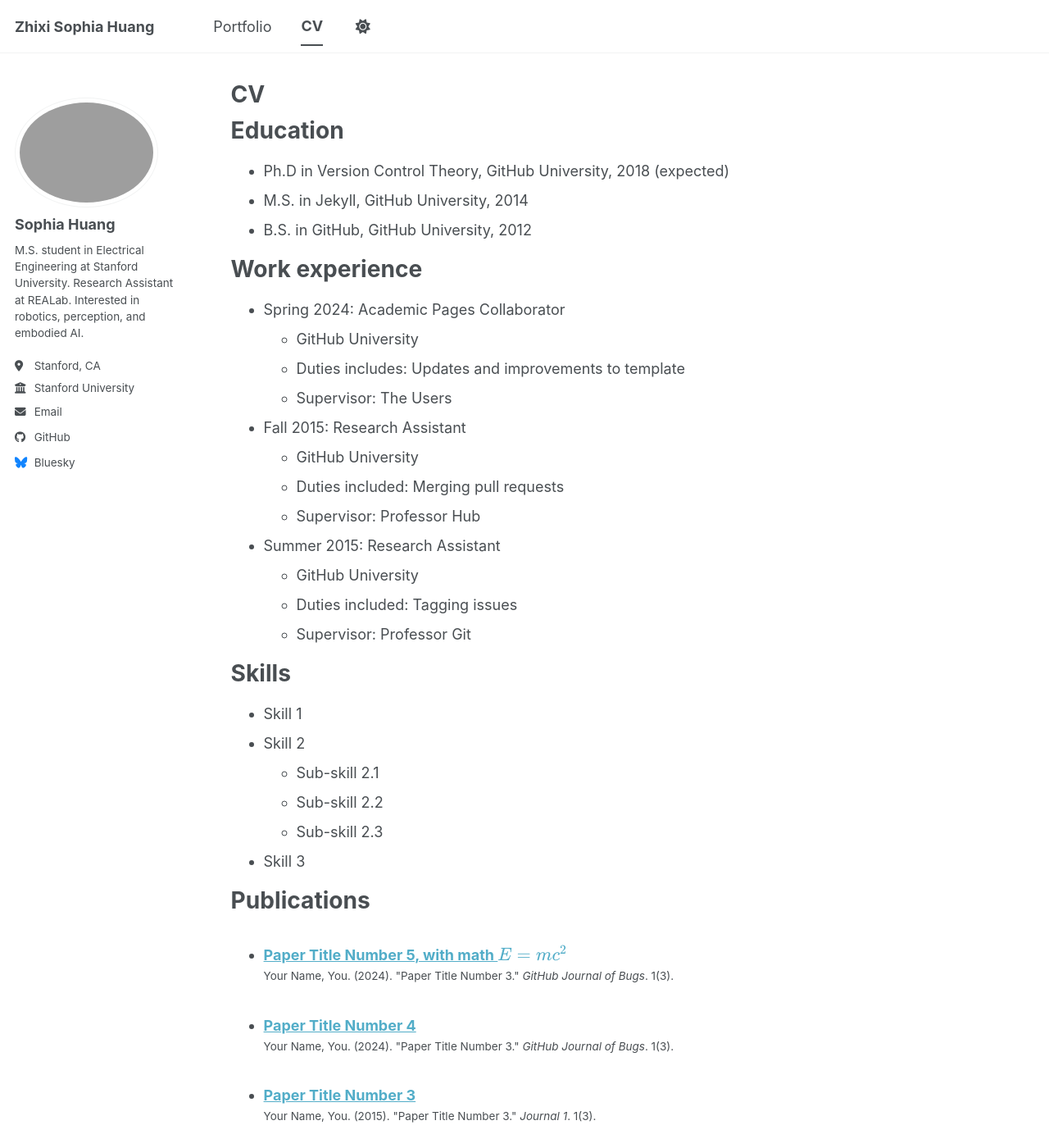
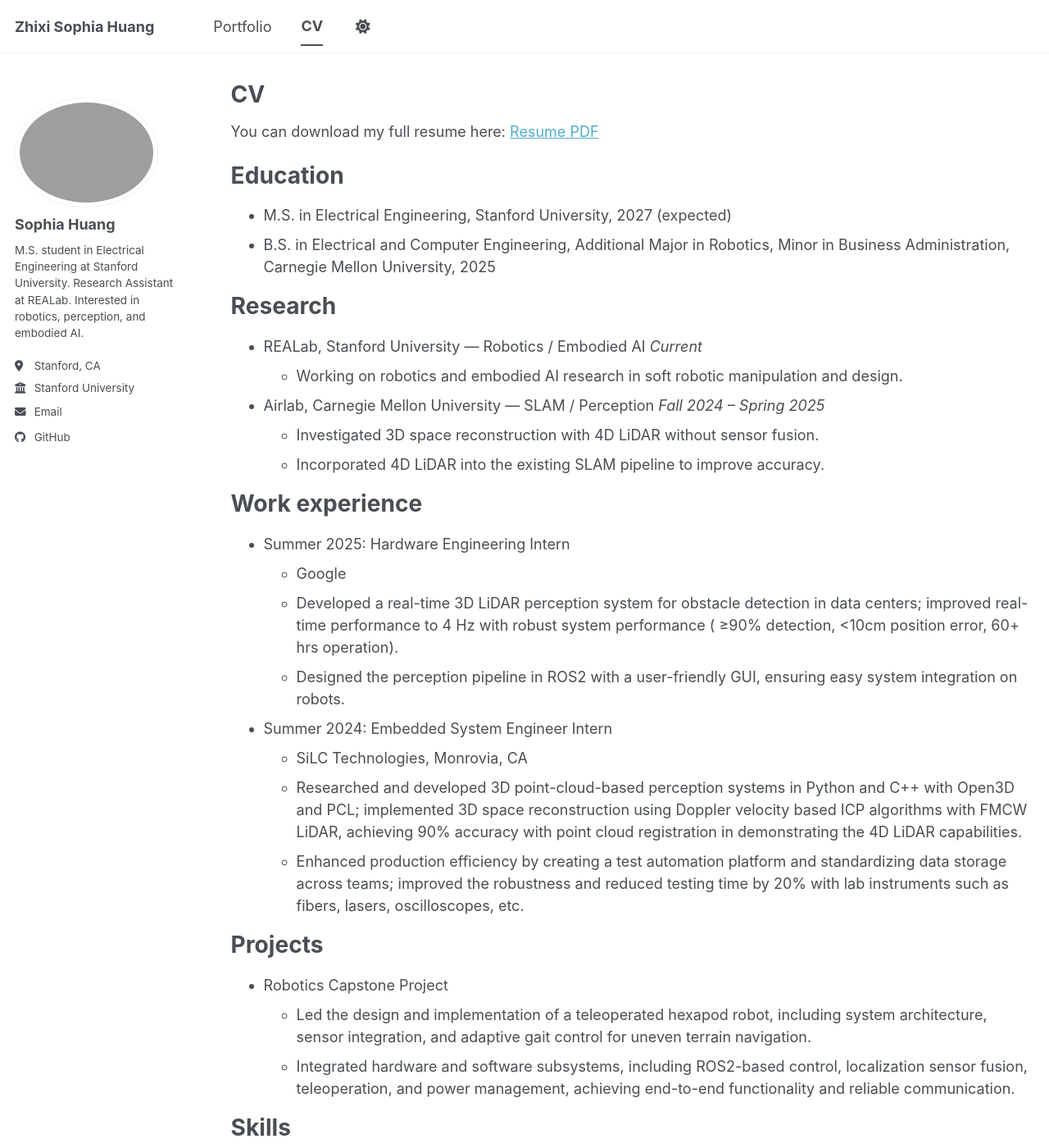
Before and after one commit to SophiaHuangCc/SophiaHuangCc.github.io, a Jekyll site: the page built from _pages/cv.md, in a window 1280 px wide and 1400 px high. Shown: the whole window at 82% size. Built offline with Jekyll 4.4.1, drawn with Linux system fonts in a browser that asks for light colours; a script bundle is joined from its source files by our own code; library files that are not in the unit come from our copies; some of the changed text lies outside the part shown.

Commit message:
updated cv tab

```diff
--- a/_config.yml
+++ b/_config.yml
@@ -57,7 +57,7 @@
 
   # Social media
   artstation       : # Username
-  bluesky          : "bsky.app" # Replace this with you Bluesky username
+  bluesky          : # "bsky.app" # Replace this with you Bluesky username
   facebook         : # Username
   flickr           : # Username
   foursquare       : # Username
--- a/_pages/cv.md
+++ b/_pages/cv.md
@@ -9,39 +9,50 @@
 
 {% include base_path %}
 
+You can download my full resume here: [Resume PDF](/files/Resume_ZHIXI_HUANG.pdf)
+
 Education
 ======
-* Ph.D in Version Control Theory, GitHub University, 2018 (expected)
-* M.S. in Jekyll, GitHub University, 2014
-* B.S. in GitHub, GitHub University, 2012
+* M.S. in Electrical Engineering, Stanford University, 2027 (expected)
+* B.S. in Electrical and Computer Engineering, Additional Major in Robotics, Minor in Business Administration, Carnegie Mellon University, 2025
+
+Research
+======
+* REALab, Stanford University — Robotics / Embodied AI
+*Current*
+  * Working on robotics and embodied AI research in soft robotic manipulation and design.
+
+* Airlab, Carnegie Mellon University — SLAM / Perception
+*Fall 2024 – Spring 2025*
+  * Investigated 3D space reconstruction with 4D LiDAR without sensor fusion.
+  * Incorporated 4D LiDAR into the existing SLAM pipeline to improve accuracy.
 
 Work experience
 ======
-* Spring 2024: Academic Pages Collaborator
-  * GitHub University
-  * Duties includes: Updates and improvements to template
-  * Supervisor: The Users
+* Summer 2025: Hardware Engineering Intern
+  * Google
+  * Developed a real-time 3D LiDAR perception system for obstacle detection in data centers; improved real-time performance to 4 Hz with robust system performance ( ≥90% detection, <10cm position error, 60+ hrs operation).
+  * Designed the perception pipeline in ROS2 with a user-friendly GUI, ensuring easy system integration on robots.
 
-* Fall 2015: Research Assistant
-  * GitHub University
-  * Duties included: Merging pull requests
-  * Supervisor: Professor Hub
+* Summer 2024: Embedded System Engineer Intern
+  * SiLC Technologies, Monrovia, CA
+  * Researched and developed 3D point-cloud-based perception systems in Python and C++ with Open3D and PCL; implemented 3D space reconstruction using Doppler velocity based ICP algorithms with FMCW LiDAR, achieving 90% accuracy with point cloud registration in demonstrating the 4D LiDAR capabilities.
+  * Enhanced production efficiency by creating a test automation platform and standardizing data storage across teams; improved the robustness and reduced testing time by 20% with lab instruments such as fibers, lasers, oscilloscopes, etc.
 
-* Summer 2015: Research Assistant
-  * GitHub University
-  * Duties included: Tagging issues
-  * Supervisor: Professor Git
+Projects
+======
+* Robotics Capstone Project
+  * Led the design and implementation of a teleoperated hexapod robot, including system architecture, sensor integration, and adaptive gait control for uneven terrain navigation.
+  * Integrated hardware and software subsystems, including ROS2-based control, localization sensor fusion, teleoperation, and power management, achieving end-to-end functionality and reliable communication.
 
 Skills
 ======
-* Skill 1
-* Skill 2
-  * Sub-skill 2.1
-  * Sub-skill 2.2
-  * Sub-skill 2.3
-* Skill 3
+* Programming Languages: C/C++, Python, System Verilog, MATLAB, RStudio
+* Technical Skills: Git, Fusion 360, Cadence Virtuoso, Linux Ubuntu, ROS/ROS2
 
-Publications
+
+
+<!-- Publications
 ======
   <ul>{% for post in site.publications reversed %}
     {% include archive-single-cv.html %}
@@ -57,8 +68,8 @@
 ======
   <ul>{% for post in site.teaching reversed %}
     {% include archive-single-cv.html %}
-  {% endfor %}</ul>
+  {% endfor %}</ul> -->
 
 Service and leadership
 ======
-* Currently signed in to 43 different slack teams
+* HKN Sigma Chapter IEEE Honor Society, Member
```
Also changed, not shown: 1 other file.
